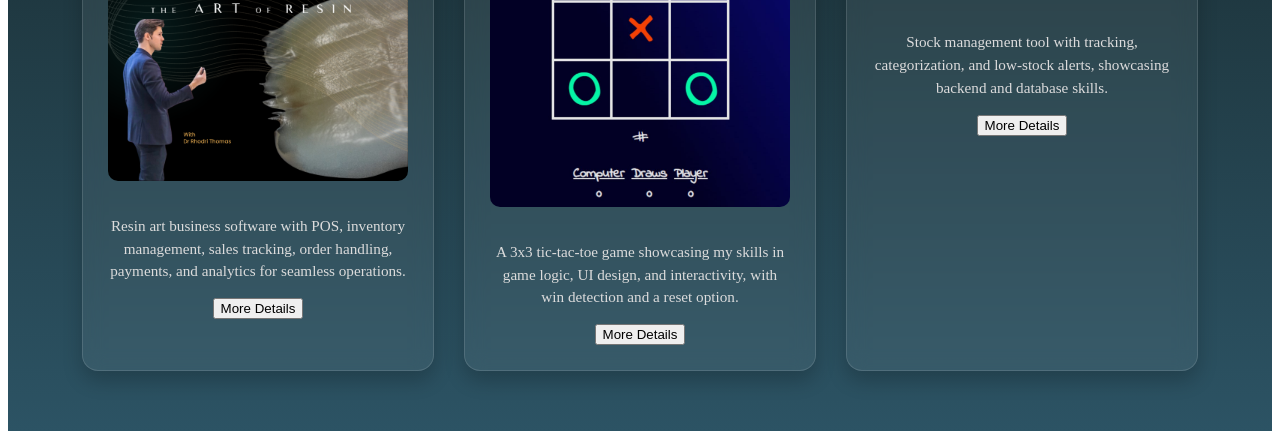
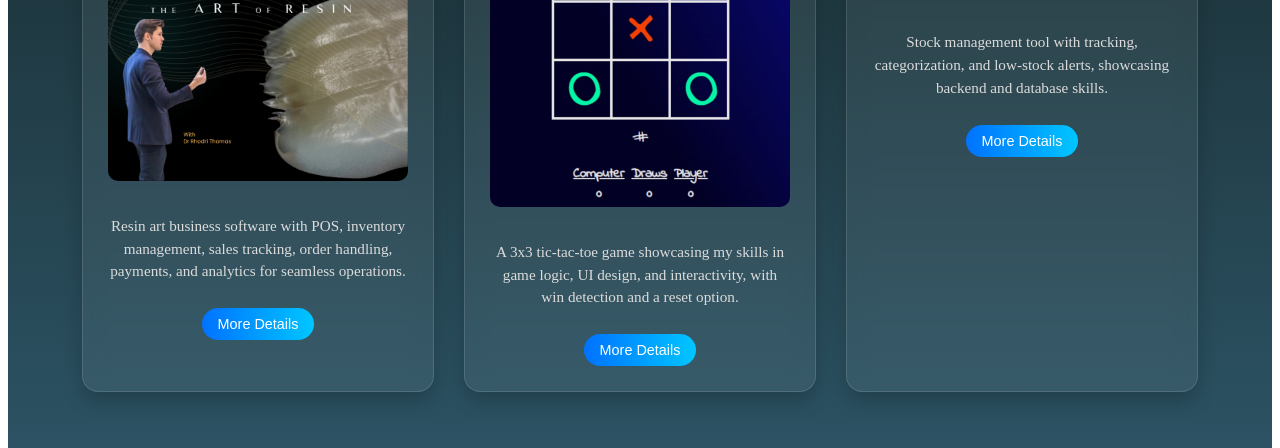
Before and after one commit to chanikajeewanthi/myportfolio, a plain HTML site: page index.html in a window 1280 px wide. Shown: the part 2077-2525 px from the top of the page. Drawn offline with Linux system fonts and the light colour scheme.

Commit message:
add detail btn styles

```diff
--- a/index.html
+++ b/index.html
@@ -285,6 +285,22 @@
             line-height: 1.5;
             color: #dcdcdc;
         }
+        .details-btn {
+            margin-top: 10px;
+            padding: 8px 16px;
+            background: #00c6ff;
+            background: linear-gradient(to right, #0072ff, #00c6ff);
+            border: none;
+            border-radius: 20px;
+            color: white;
+            font-size: 0.9rem;
+            cursor: pointer;
+            transition: background 0.3s ease;
+        }
+
+        .details-btn:hover {
+            background: linear-gradient(to right, #0051ff, #00a6d4);
+        }
 
     </style>
 
```
